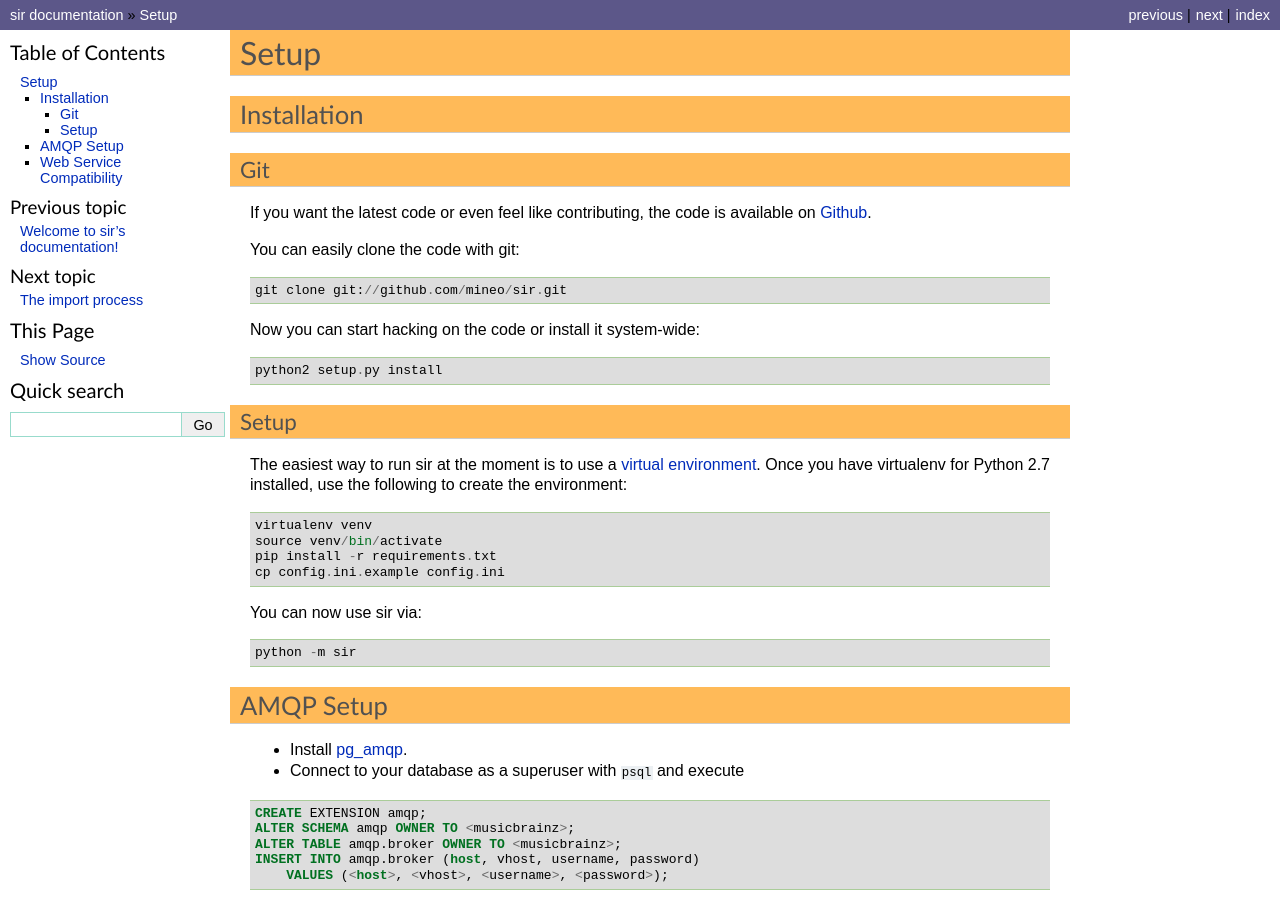
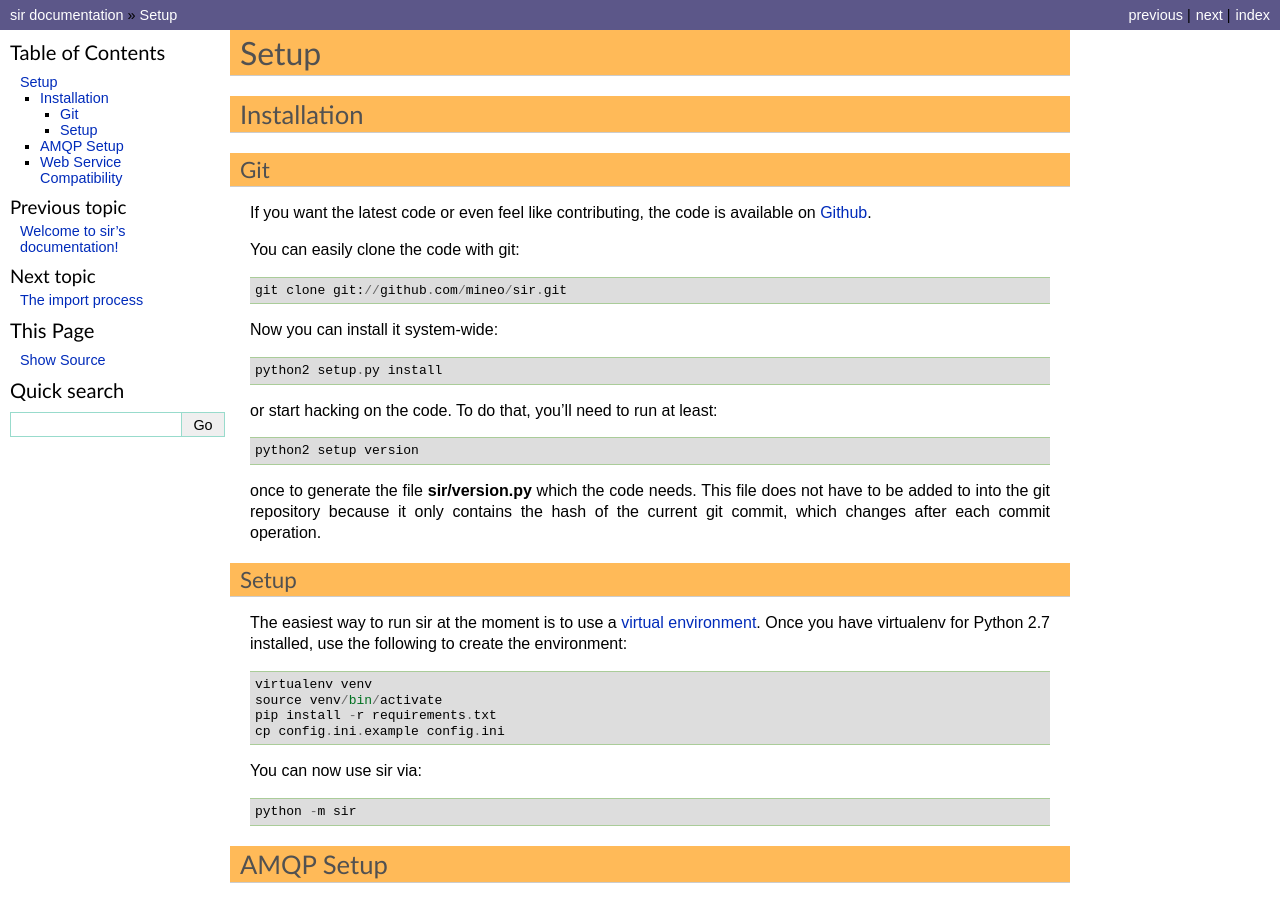
Before and after one commit to metabrainz/sir, a Sphinx documentation site: the page built from docs/source/setup/index.rst, in a window 1280 px wide and 900 px high. Built offline with Sphinx 7.4.7, drawn with Linux system fonts in a browser that asks for light colours; the version number could not be read and is left out.

Commit message:
add a note to run setup.py version when using the code without installing
Closes #8

```diff
--- a/docs/source/setup/install.rst
+++ b/docs/source/setup/install.rst
@@ -12,9 +12,17 @@ You can easily clone the code with git::
 
     git clone git://github.com/mineo/sir.git
 
-Now you can start hacking on the code or install it system-wide::
+Now you can install it system-wide::
 
     python2 setup.py install
+
+or start hacking on the code. To do that, you'll need to run at least::
+
+    python2 setup version
+
+once to generate the file **sir/version.py** which the code needs. This file
+does not have to be added to into the git repository because it only contains
+the hash of the current git commit, which changes after each commit operation.
 
 Setup
 ~~~~~
```
